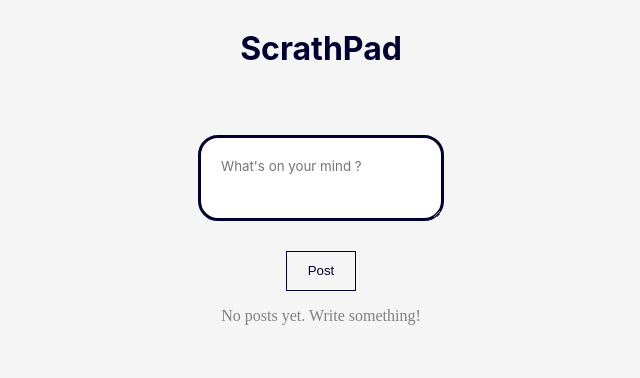
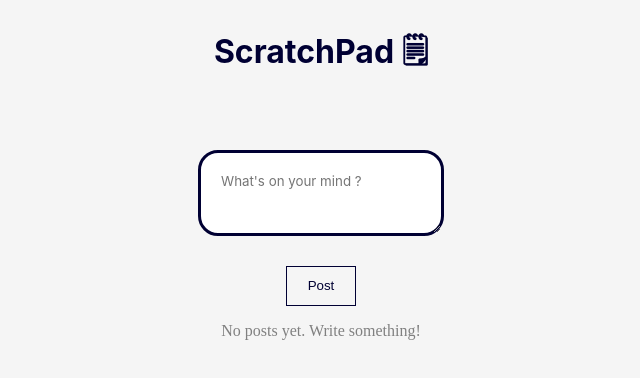
Before and after one commit to abk2191/wordpad-react, a React (Vite) app: page / in a window 1280 px wide. Shown: the top 378 px of the page, without its empty margins (319-959 px from the left). Built offline with nearby package versions, Linux system fonts and the light colour scheme.

Commit message:
Update App.jsx

```diff
--- a/src/App.jsx
+++ b/src/App.jsx
@@ -53,7 +53,7 @@ function App() {
     <>
       <div className="main-container">
         <div className="heading">
-          <h1>ScrathPad</h1>
+          <h1>ScratchPad 🗒</h1>
         </div>
         <div className="input-field">
           <textarea
```
